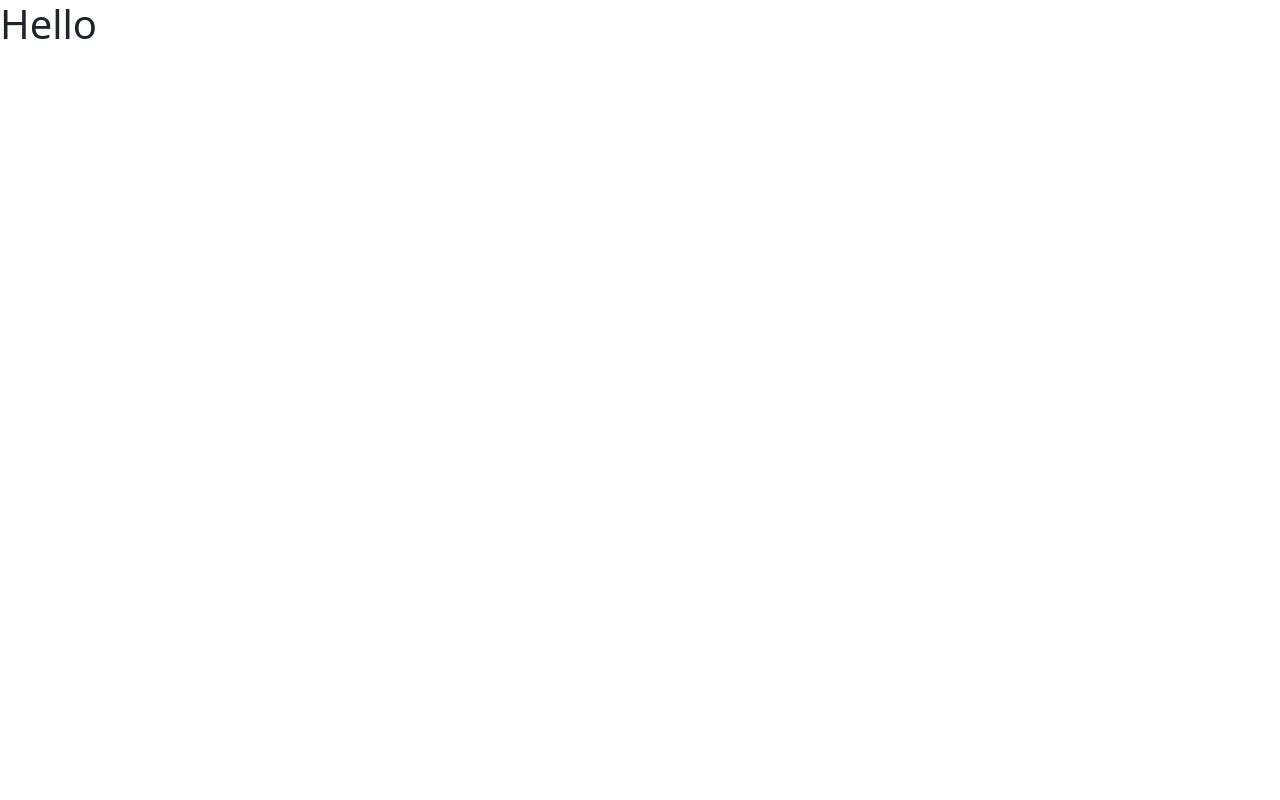
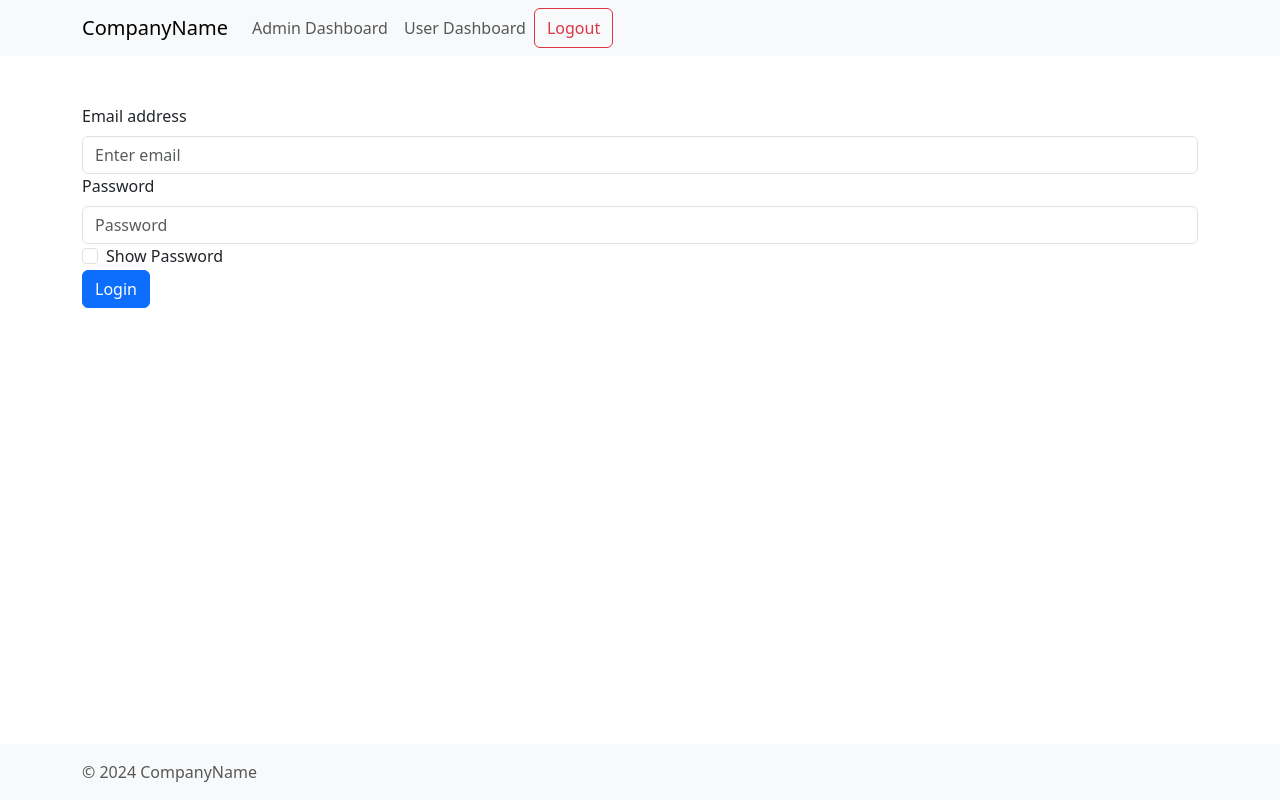
Before and after one commit to nhtY/jekirdek-case, a React (Vite) app in the folder frontend/my-crm-app/: page / in a window 1280 px wide. Built offline with nearby package versions, Linux system fonts and the light colour scheme.

Commit message:
update app component

```diff
--- a/frontend/my-crm-app/src/App.jsx
+++ b/frontend/my-crm-app/src/App.jsx
@@ -2,13 +2,23 @@
 // import viteLogo from '/vite.svg'
 import './App.css'
 
-function App() {
+import { BrowserRouter as Router } from 'react-router-dom';
+import AppNavbar from './components/Navbar';
+import Footer from './components/Footer';
+import AppRoutes from './routes';
 
-  return (
-    <>
-      <h1>Hello</h1>
-    </>
-  )
-}
+const App = () => {
+    return (
+        <Router>
+            <div className="d-flex flex-column min-vh-100">
+                <AppNavbar />
+                <main className="flex-fill">
+                    <AppRoutes />
+                </main>
+                <Footer />
+            </div>
+        </Router>
+    );
+};
 
-export default App
+export default App;
```
